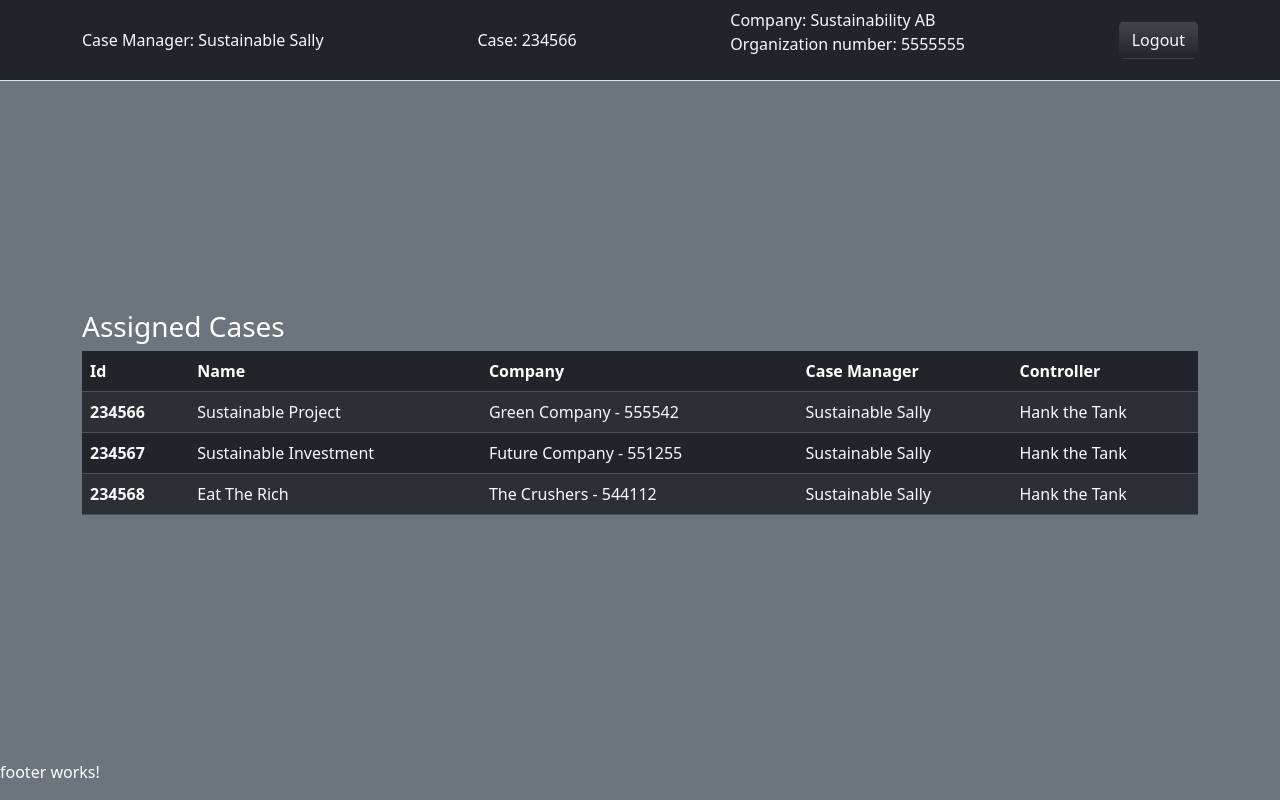
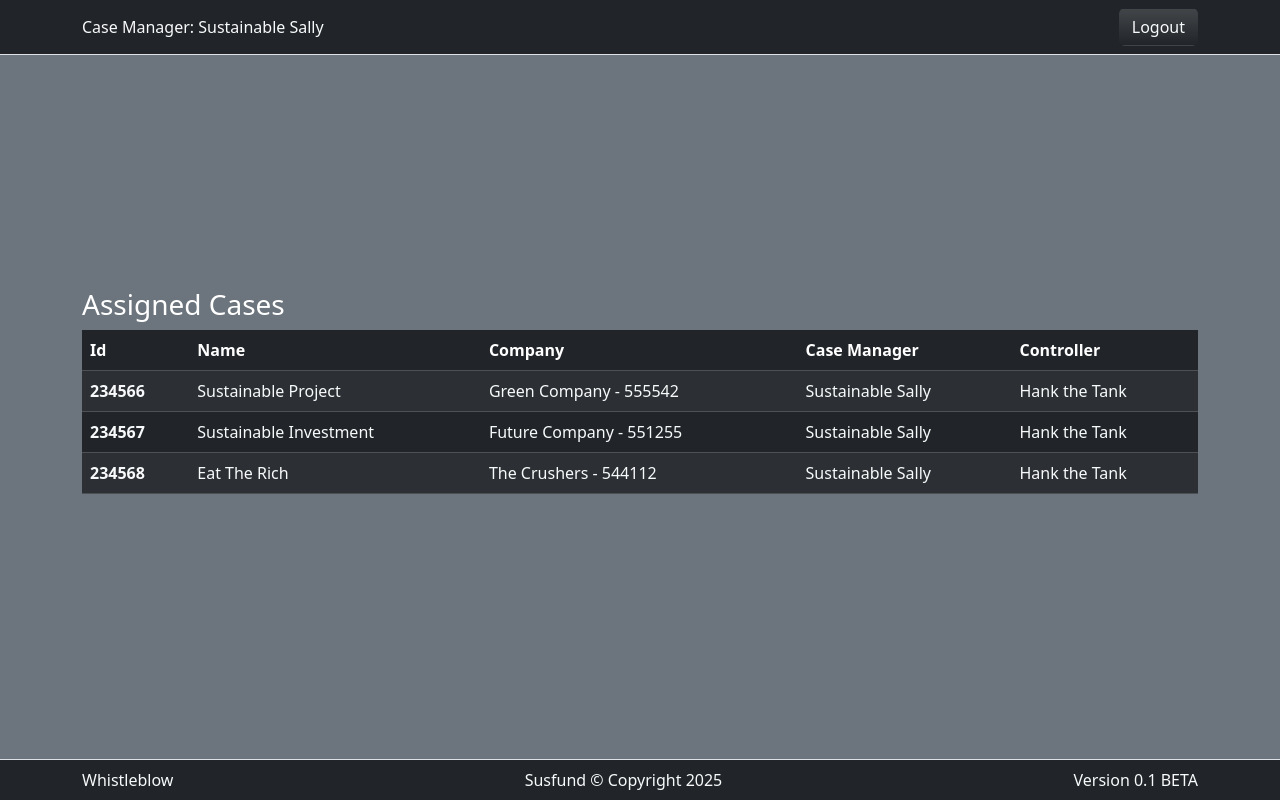
Before and after one commit to AndreasOO/susfund-frontend, an Angular app: page / in a window 1280 px wide. Built offline with nearby package versions, Linux system fonts and the light colour scheme.

Commit message:
Added footer content

```diff
--- a/src/app/footer/footer/footer.component.html
+++ b/src/app/footer/footer/footer.component.html
@@ -1 +1,9 @@
-<p>footer works!</p>
+<footer class="mt-3">
+  <nav class="navbar navbar-expand-sm text-bg-dark border-top">
+    <div class="container justify-content-between">
+      <a href="#" class="nav-link text-light">Whistleblow</a>
+      <a href="#"  class="nav-link text-light">Susfund &#169; Copyright 2025</a>
+      <a class="nav-link text-light"> Version 0.1 BETA</a>
+    </div>
+  </nav>
+</footer>
--- a/src/app/top-header/navbar/navbar.component.html
+++ b/src/app/top-header/navbar/navbar.component.html
@@ -2,15 +2,7 @@
   <nav class="navbar navbar-expand-sm text-bg-dark border-bottom">
     <div class="container">
       <a href="#" class="nav-link text-light">Case Manager: Sustainable Sally</a>
-      <a [routerLink]="['/overview']"  class="text-light nav-link">Case: 234566</a>
-      <ul class="list-unstyled">
-        <li class="item">
-        <a [routerLink]="['/overview']"  class="text-light nav-link">Company: Sustainability AB</a>
-        </li>
-        <li>
-          <a [routerLink]="['/overview']"  class="text-light nav-link">Organization number: 5555555</a>
-        </li>
-      </ul>
+
       <a [routerLink]="['/overview']"  class="btn bg-gradient text-light">Logout</a>
     </div>
   </nav>
```
